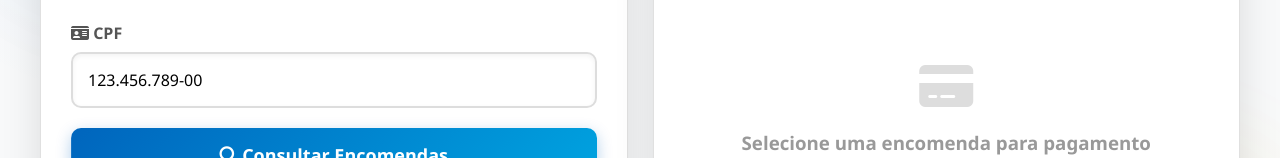
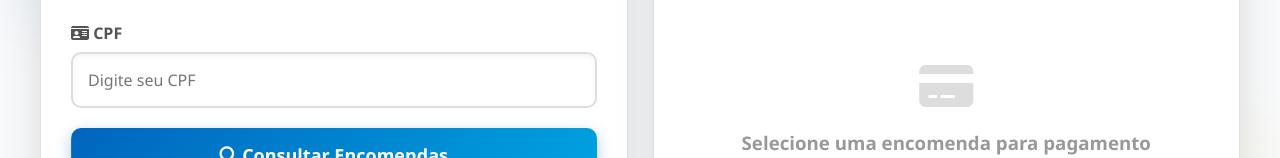
Before and after one commit to CorreiosAlfandega/correios, a plain HTML site: page index.html in a window 1280 px wide. Shown: the part 331-489 px from the top of the page. Drawn offline with Linux system fonts and the light colour scheme.

Commit message:
Update index.html

```diff
--- a/index.html
+++ b/index.html
@@ -1383,7 +1383,7 @@
 
         // Initialize with sample data
         window.addEventListener('DOMContentLoaded', () => {
-            cpfInput.value = '123.456.789-00';
+            cpfInput.value = '';
 
             // Animate cards on load
             setTimeout(() => {
```
